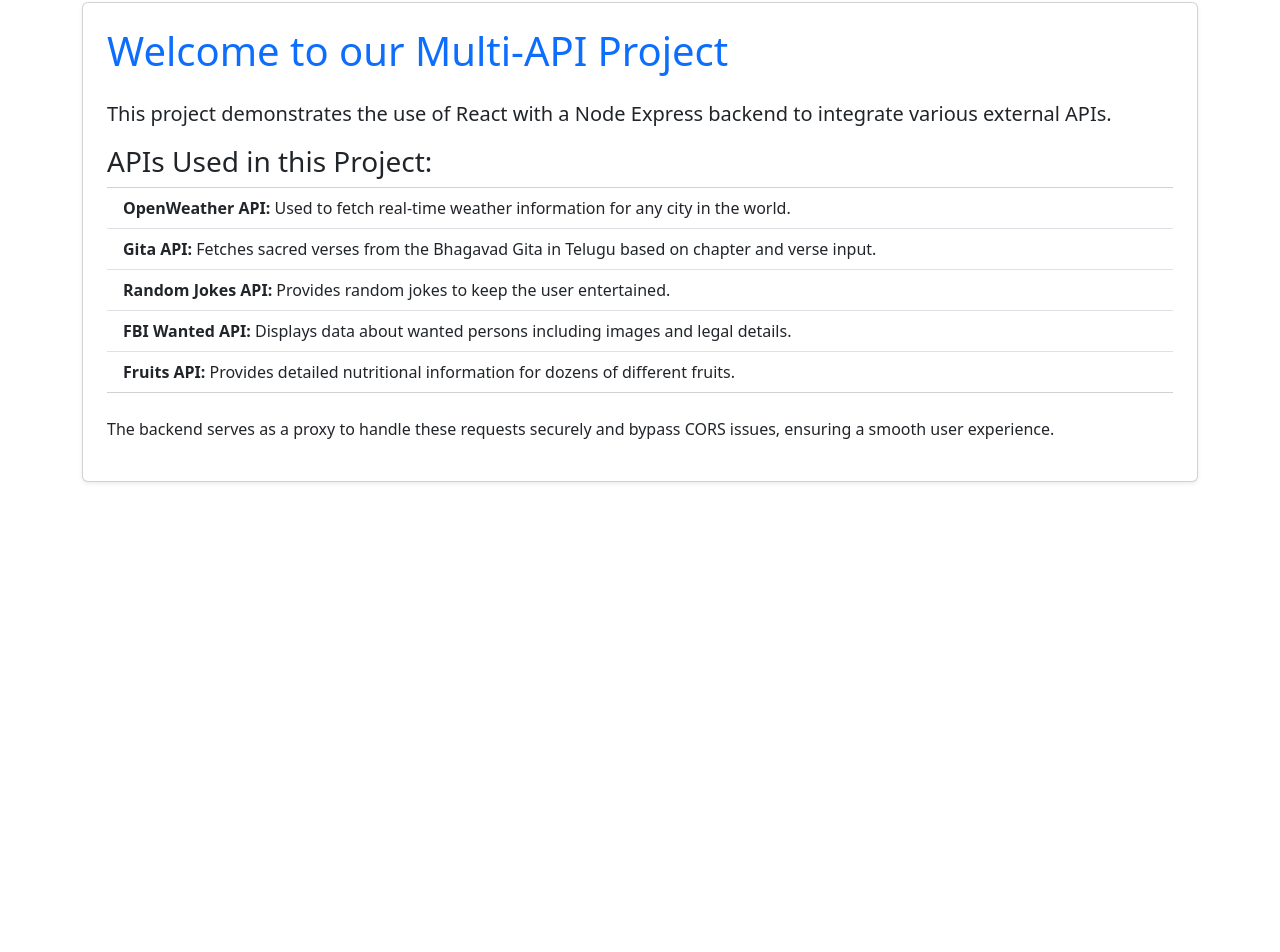
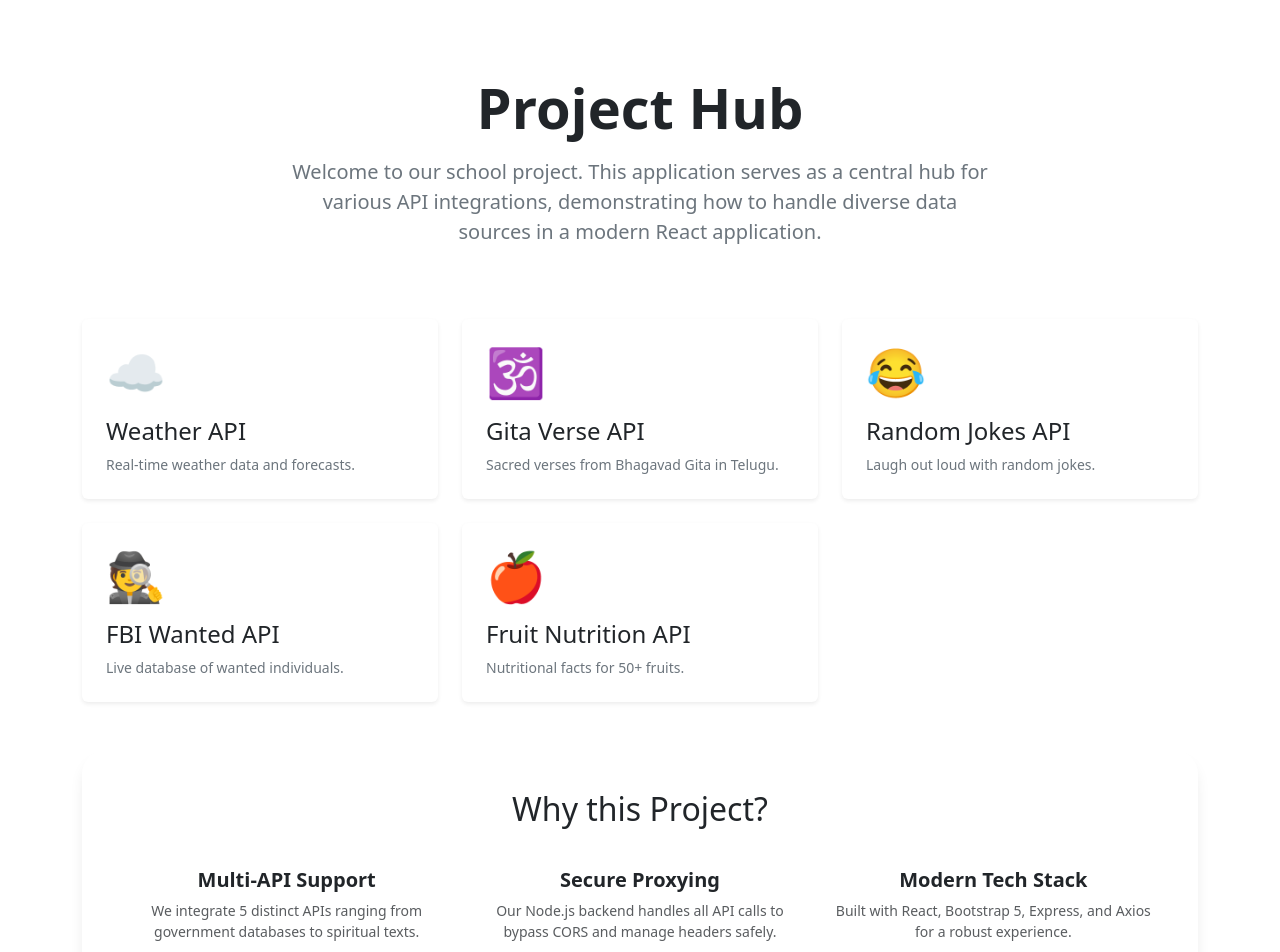
Before and after one commit to Thrinath008/pep-project-api, a React (Vite) app in the folder client/: page / in a window 1280 px wide. Shown: the part 78-1030 px from the top of the page. Before the commit the page ends 800 px from the top, so only its background shows below. Built offline with nearby package versions, Linux system fonts and the light colour scheme.

Commit message:
Enhance UI with premium cards and global styling

```diff
--- a/client/src/index.css
+++ b/client/src/index.css
@@ -1,19 +1,120 @@
+@import url('https://fonts.googleapis.com/css2?family=Poppins:wght@300;400;500;600;700&display=swap');
+
+:root {
+  --primary-color: #4f46e5;
+  --secondary-color: #6366f1;
+  --bg-color: #f1f5f9;
+  --card-bg: #ffffff;
+  --text-main: #1e293b;
+  --text-muted: #64748b;
+}
+
 body {
   margin: 0;
-  font-family: 'Inter', -apple-system, BlinkMacSystemFont, 'Segoe UI', 'Roboto', 'Oxygen',
-    'Ubuntu', 'Cantarell', 'Fira Sans', 'Droid Sans', 'Helvetica Neue',
-    sans-serif;
+  font-family: 'Poppins', sans-serif;
   -webkit-font-smoothing: antialiased;
   -moz-osx-font-smoothing: grayscale;
-  background-color: #f0f2f5;
+  background-color: var(--bg-color);
+  color: var(--text-main);
 }
 
-/* Premium Weather Card Styles */
+.navbar {
+  background: rgba(255, 255, 255, 0.8) !important;
+  backdrop-filter: blur(10px);
+  box-shadow: 0 1px 3px 0 rgba(0, 0, 0, 0.1);
+  padding: 1rem 0;
+}
+
+.navbar-brand {
+  font-weight: 700;
+  color: var(--primary-color) !important;
+  letter-spacing: -0.5px;
+}
+
+.nav-link {
+  font-weight: 500;
+  color: var(--text-main) !important;
+  transition: color 0.2s;
+}
+
+.nav-link:hover {
+  color: var(--primary-color) !important;
+}
+
+.main-card {
+  background: var(--card-bg);
+  border-radius: 1.5rem;
+  border: none;
+  box-shadow: 0 10px 15px -3px rgba(0, 0, 0, 0.1);
+  padding: 2.5rem;
+  margin-bottom: 2rem;
+}
+
+.api-card {
+  transition: transform 0.2s;
+  cursor: pointer;
+  border-radius: 1rem;
+  border: 1px solid rgba(0, 0, 0, 0.05);
+  height: 100%;
+}
+
+.api-card:hover {
+  transform: translateY(-5px);
+  box-shadow: 0 20px 25px -5px rgba(0, 0, 0, 0.1);
+}
+
+h1,
+h2,
+h3,
+h4 {
+  font-weight: 700;
+  color: var(--text-main);
+}
+
+/* Custom button */
+.btn-premium {
+  background: var(--primary-color);
+  color: white;
+  border-radius: 0.75rem;
+  padding: 0.75rem 1.5rem;
+  font-weight: 600;
+  border: none;
+  transition: all 0.2s;
+}
+
+.btn-premium:hover {
+  background: var(--secondary-color);
+  color: white;
+  transform: translateY(-1px);
+}
+
+/* Section background colors for cards on Home page */
+.bg-weather {
+  background-color: #eff6ff;
+}
+
+.bg-gita {
+  background-color: #fff7ed;
+}
+
+.bg-joke {
+  background-color: #fef2f2;
+}
+
+.bg-fbi {
+  background-color: #f5f3ff;
+}
+
+.bg-fruit {
+  background-color: #f0fdf4;
+}
+
+/* Keep the special weather card styles but integrate with global */
 .weather-container {
   display: flex;
   justify-content: center;
   align-items: center;
-  padding: 2rem 0;
+  padding: 1rem 0;
 }
 
 .premium-weather-card {
@@ -26,64 +127,8 @@
   overflow: hidden;
   color: white;
   box-shadow: 0 30px 60px -12px rgba(0, 0, 0, 0.45);
-  transition: transform 0.4s cubic-bezier(0.175, 0.885, 0.32, 1.275);
 }
 
-.premium-weather-card:hover {
-  transform: scale(1.02);
-}
-
-.weather-header {
-  padding: 2rem 2rem 0.5rem 2rem;
-  z-index: 5;
-  position: relative;
-}
-
-.main-temp {
-  font-size: 5.5rem;
-  font-weight: 200;
-  margin: 0;
-  line-height: 1;
-  letter-spacing: -2px;
-}
-
-.temp-unit {
-  font-size: 2rem;
-  vertical-align: top;
-  margin-left: -5px;
-}
-
-.high-low {
-  font-size: 1rem;
-  color: rgba(255, 255, 255, 0.6);
-  font-weight: 400;
-  margin-top: 4px;
-}
-
-.location-name {
-  font-size: 1.2rem;
-  font-weight: 500;
-  margin-top: 4px;
-  color: rgba(255, 255, 255, 0.95);
-}
-
-.weather-footer {
-  padding: 0 2rem 2rem 2rem;
-  display: flex;
-  justify-content: space-between;
-  align-items: flex-end;
-  z-index: 5;
-  position: relative;
-}
-
-.condition-text {
-  font-size: 1rem;
-  color: rgba(255, 255, 255, 0.75);
-  text-transform: capitalize;
-  font-weight: 400;
-}
-
-/* Diagonal Background Slope */
 .bg-slope {
   position: absolute;
   top: 0;
@@ -100,51 +145,10 @@
   top: 10px;
   right: 15px;
   z-index: 10;
-  filter: drop-shadow(0 15px 25px rgba(0,0,0,0.4));
+  filter: drop-shadow(0 15px 25px rgba(0, 0, 0, 0.4));
 }
 
 .weather-icon-3d img {
   width: 140px;
   height: auto;
-  animation: float 4s ease-in-out infinite;
 }
-
-@keyframes float {
-  0% { transform: translateY(0px); }
-  50% { transform: translateY(-10px); }
-  100% { transform: translateY(0px); }
-}
-
-/* Search UI */
-.search-container {
-  max-width: 500px;
-  margin: 0 auto;
-}
-
-.glass-input {
-  background: white;
-  border: 1px solid #dee2e6;
-  border-radius: 12px;
-  padding: 12px 20px;
-  font-size: 1.1rem;
-  transition: all 0.3s ease;
-}
-
-.glass-input:focus {
-  box-shadow: 0 0 0 4px rgba(72, 49, 157, 0.1);
-  border-color: #48319D;
-}
-
-.glass-btn {
-  border-radius: 12px;
-  padding: 0 25px;
-  background-color: #48319D;
-  border: none;
-  font-weight: 600;
-  letter-spacing: 0.5px;
-}
-
-.glass-btn:hover {
-  background-color: #3b2882;
-  transform: translateY(-1px);
-}
--- a/client/src/pages/About.jsx
+++ b/client/src/pages/About.jsx
@@ -2,16 +2,39 @@
 
 function About() {
     return (
-        <div className="card shadow-sm p-4">
-            <h1 className="text-success mb-4">About Us</h1>
-            <p>
-                We are a passionate team of developers dedicated to building efficient and scalable web applications.
-                This project was created to showcase how modern technologies like React, Node.js, and Express work together
-                to build powerful API-driven applications.
-            </p>
-            <p>
-                Our goal is to provide simple yet effective solutions for complex problems.
-            </p>
+        <div className="py-5">
+            <div className="main-card shadow-sm mx-auto" style={{ maxWidth: '800px' }}>
+                <div className="text-center mb-5">
+                    <div className="bg-primary text-white rounded-circle d-inline-flex align-items-center justify-content-center mb-4" style={{ width: '80px', height: '80px' }}>
+                        <span className="h1 m-0">👨‍💻</span>
+                    </div>
+                    <h1 className="display-5 fw-bold">About Our Project</h1>
+                </div>
+
+                <p className="lead text-secondary text-center mb-5">
+                    This platform was developed as a school submission to showcase the power of modern web technologies.
+                </p>
+
+                <div className="row g-4">
+                    <div className="col-md-6">
+                        <h5 className="fw-bold text-primary">Our Vision</h5>
+                        <p className="text-muted">
+                            To create a unified interface that simplifies access to diverse global datasets through a single, clean dashboard.
+                        </p>
+                    </div>
+                    <div className="col-md-6">
+                        <h5 className="fw-bold text-primary">Technical Approach</h5>
+                        <p className="text-muted">
+                            We used React for a dynamic UI and Node.js to bridge the gap between frontend and external API servers.
+                        </p>
+                    </div>
+                </div>
+
+                <div className="mt-5 p-4 rounded-3 text-center" style={{ backgroundColor: '#fdf2f2' }}>
+                    <h5 className="fw-bold mb-2">Developed for Viva 2026</h5>
+                    <p className="text-muted mb-0 small">Project Code: PEP-API-HUB-001</p>
+                </div>
+            </div>
         </div>
     )
 }
--- a/client/src/pages/Home.jsx
+++ b/client/src/pages/Home.jsx
@@ -1,33 +1,56 @@
 import React from 'react'
+import { Link } from 'react-router-dom'
 
 function Home() {
+    const apis = [
+        { name: 'Weather API', description: 'Real-time weather data and forecasts.', path: '/weather', class: 'bg-weather', icon: '☁️' },
+        { name: 'Gita Verse API', description: 'Sacred verses from Bhagavad Gita in Telugu.', path: '/gita', class: 'bg-gita', icon: '🕉️' },
+        { name: 'Random Jokes API', description: 'Laugh out loud with random jokes.', path: '/jokes', class: 'bg-joke', icon: '😂' },
+        { name: 'FBI Wanted API', description: 'Live database of wanted individuals.', path: '/wanted', class: 'bg-fbi', icon: '🕵️' },
+        { name: 'Fruit Nutrition API', description: 'Nutritional facts for 50+ fruits.', path: '/fruits', class: 'bg-fruit', icon: '🍎' },
+    ]
+
     return (
-        <div className="card shadow-sm p-4">
-            <h1 className="text-primary mb-4">Welcome to our Multi-API Project</h1>
-            <p className="lead">
-                This project demonstrates the use of React with a Node Express backend to integrate various external APIs.
-            </p>
-            <h3>APIs Used in this Project:</h3>
-            <ul className="list-group list-group-flush mb-4">
-                <li className="list-group-item">
-                    <strong>OpenWeather API:</strong> Used to fetch real-time weather information for any city in the world.
-                </li>
-                <li className="list-group-item">
-                    <strong>Gita API:</strong> Fetches sacred verses from the Bhagavad Gita in Telugu based on chapter and verse input.
-                </li>
-                <li className="list-group-item">
-                    <strong>Random Jokes API:</strong> Provides random jokes to keep the user entertained.
-                </li>
-                <li className="list-group-item">
-                    <strong>FBI Wanted API:</strong> Displays data about wanted persons including images and legal details.
-                </li>
-                <li className="list-group-item">
-                    <strong>Fruits API:</strong> Provides detailed nutritional information for dozens of different fruits.
-                </li>
-            </ul>
-            <p>
-                The backend serves as a proxy to handle these requests securely and bypass CORS issues, ensuring a smooth user experience.
-            </p>
+        <div className="py-5">
+            <div className="text-center mb-5 mt-4">
+                <h1 className="display-4 fw-bold mb-3">Project Hub</h1>
+                <p className="lead text-secondary mx-auto" style={{ maxWidth: '700px' }}>
+                    Welcome to our school project. This application serves as a central hub for various API integrations,
+                    demonstrating how to handle diverse data sources in a modern React application.
+                </p>
+            </div>
+
+            <div className="row g-4 mt-4">
+                {apis.map((api, index) => (
+                    <div className="col-md-6 col-lg-4" key={index}>
+                        <Link to={api.path} className="text-decoration-none">
+                            <div className={`card api-card h-100 p-4 border-0 shadow-sm ${api.class}`}>
+                                <div className="display-5 mb-3">{api.icon}</div>
+                                <h3 className="h4 mb-2">{api.name}</h3>
+                                <p className="text-secondary small mb-0">{api.description}</p>
+                            </div>
+                        </Link>
+                    </div>
+                ))}
+            </div>
+
+            <div className="main-card mt-5 bg-white">
+                <h2 className="text-center mb-4">Why this Project?</h2>
+                <div className="row">
+                    <div className="col-md-4 text-center p-3">
+                        <h4 className="h5 fw-bold">Multi-API Support</h4>
+                        <p className="text-muted small">We integrate 5 distinct APIs ranging from government databases to spiritual texts.</p>
+                    </div>
+                    <div className="col-md-4 text-center p-3">
+                        <h4 className="h5 fw-bold">Secure Proxying</h4>
+                        <p className="text-muted small">Our Node.js backend handles all API calls to bypass CORS and manage headers safely.</p>
+                    </div>
+                    <div className="col-md-4 text-center p-3">
+                        <h4 className="h5 fw-bold">Modern Tech Stack</h4>
+                        <p className="text-muted small">Built with React, Bootstrap 5, Express, and Axios for a robust experience.</p>
+                    </div>
+                </div>
+            </div>
         </div>
     )
 }
```
Also changed, not shown: client/src/pages/Contact.jsx (+26 -17 lines).
